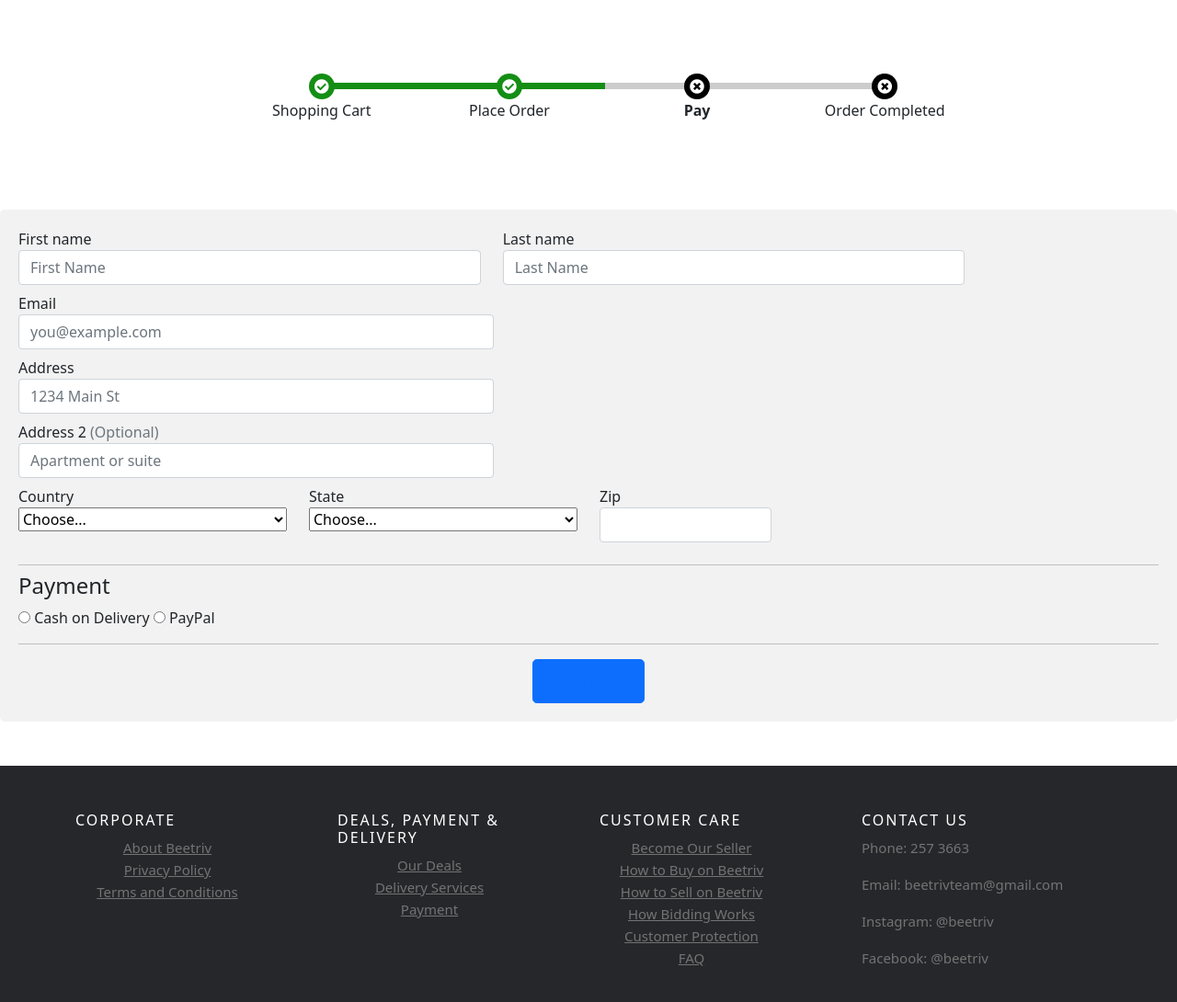
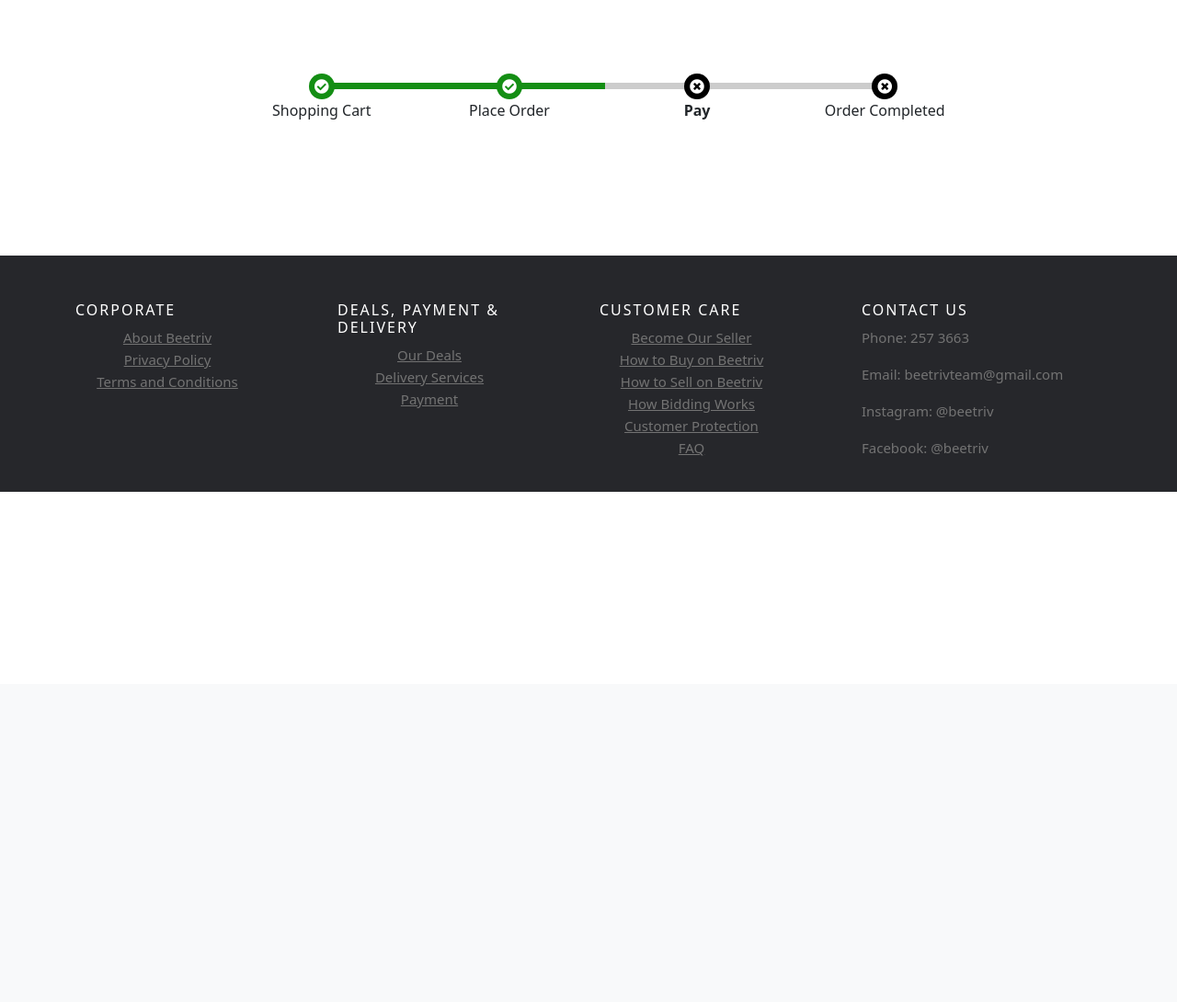
Before and after one commit to amalazimahh/Beetriv, a PHP site: page /Email/pay.php in a window 1280 px wide. Shown: the part 56-1146 px from the top of the page at 92% size. After the commit the page ends 591 px from the top, so only its background shows below. Run offline with PHP 8.4, Linux system fonts and the light colour scheme; some libraries are stand-ins or nearby versions.

Commit message:
added paypal button css

```diff
--- a/pay.php
+++ b/pay.php
@@ -79,6 +79,12 @@ require_once "connection.php";
       background-color: #f2f2f2;
       padding: 20px;
     }
+
+    .paypal-button{
+      text-align: center;
+      margin: 30px;
+      padding: 10px;
+    }
   </style>
 </head>
 <body>
@@ -136,77 +142,10 @@ require_once "connection.php";
         </ul>
       </div>
 
-      <div class="checkout-form">
-
-        <form class="needs-validation" method="POST">
-            <div class="row">
-              <div class="col-md-5 mb-2">
-                <label for="firstName">First name</label>
-                <input type="text" class="form-control" id="firstName" name="first_name" placeholder="First Name" value="<?php echo (isset($fnameValue) && !empty($fnameValue)) ? $fnameValue:'' ?>" >
-              </div>
-              <div class="col-md-5 mb-2">
-                <label for="lastName">Last name</label>
-                <input type="text" class="form-control" id="lastName" name="last_name" placeholder="Last Name" value="<?php echo (isset($lnameValue) && !empty($lnameValue)) ? $lnameValue:'' ?>" >
-              </div>
-            </div>
-
-            <div class="col-md-5 mb-2">
-              <label for="email">Email</label>
-              <input type="email" class="form-control" id="email" name="email" placeholder="you@example.com" value="<?php echo (isset($emailValue) && !empty($emailValue)) ? $emailValue:'' ?>">
-            </div>
-
-            <div class="col-md-5 mb-2">
-              <label for="address">Address</label>
-              <input type="text" class="form-control" id="address" name="address" placeholder="1234 Main St" value="<?php echo (isset($addressValue) && !empty($addressValue)) ? $addressValue:'' ?>">
-            </div>
-
-            <div class="col-md-5 mb-2">
-              <label for="address2">Address 2 <span class="text-muted">(Optional)</span></label>
-              <input type="text" class="form-control" id="address2" name="address2" placeholder="Apartment or suite" value="<?php echo (isset($address2Value) && !empty($address2Value)) ? $address2Value:'' ?>">
-            </div>
-
-            <div class="row">
-              <div class="col-md-3 mb-2">
-                <label for="country">Country</label>
-                <select class="custom-select d-block w-100" name="country" id="country" >
-                  <option value="">Choose...</option>
-                  <option value="United States" >United States</option>
-                </select>
-              </div>
-              <div class="col-md-3 mb-2">
-                <label for="state">State</label>
-                <select class="custom-select d-block w-100" name="state" id="state" >
-                  <option value="">Choose...</option>
-                  <option value="California">California</option>
-                </select>
-              </div>
-              <div class="col-md-2 mb-2">
-                <label for="zip">Zip</label>
-                <input type="text" class="form-control" id="zip" name="zipcode" placeholder="" value="<?php echo (isset($zipCodeValue) && !empty($zipCodeValue)) ? $zipCodeValue:'' ?>" >
-              </div>
-            </div>
-            <hr class="mb-2">
-
-            <h4 class="mb-2">Payment</h4>
-
-            <div class="d-block my-2">
-              <div class="custom-control custom-radio">
-                <input id="cashOnDelivery" name="cashOnDelivery" type="radio" class="custom-control-input">
-                  <label class="custom-control-label" for="cashOnDelivery">Cash on Delivery</label>
-                <input id="paypal" name="paypal" type="radio" class="custom-control-input">
-                  <label class="custom-control-label" for="paypal">PayPal</label>
-              </div>
-            </div>
-
-            <hr class="mb-3">
-            <div class="text-center">
-              <button class="btn btn-primary btn-lg btn-block" type="submit" name="submit" value="submit"><a href="order-complete.php">Checkout</a></button>
-            </div>
-          </form>
-
-          </div>
-
-          <br><br>
+      <div class="paypal-button">
+        <div id="paypal-payment-button">
+        </div>
+      </div>
 
         <!-- Footer-->
         <footer class="site-footer">
@@ -259,5 +198,33 @@ require_once "connection.php";
         </footer>
 
         <script src="https://cdn.jsdelivr.net/npm/bootstrap@5.1.0/dist/js/bootstrap.bundle.min.js"></script>
+        <script src="https://www.paypal.com/sdk/js?client-id=AXuQ2h0um_ALgb9wZNHXwi7eEIXRIdnaNXKcfn7GQw7v5SnUuXRpL71Ysjr5h6Y8Ac-5OwDRqLtB975P&disable-funding=credit,card"></script>
+        <script>
+          paypal.Buttons({
+          style: {
+              color:'gold',
+              shape: 'pill',
+              height: 50
+          },
+          createOrder:function(data, actions){
+              return actions.order.create({
+                  purchase_units:[{
+                      amount: {
+                          value: '0.1'
+                      }
+                  }]
+              });
+          },
+          onApprove:function(data, actions){
+              return actions.order.capture().then(function(details){
+                  console.log(details)
+                  window.location.href='order-complete.php';
+              })
+          },
+          onCancel:function(data){
+              window.location.href='payment-fail.php';
+          }
+         }).render('#paypal-payment-button');
+        </script>
 </body>
 </html>
```
